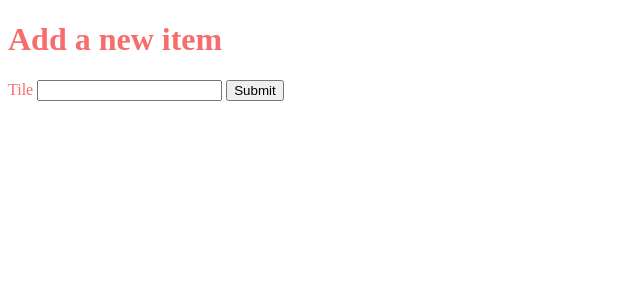
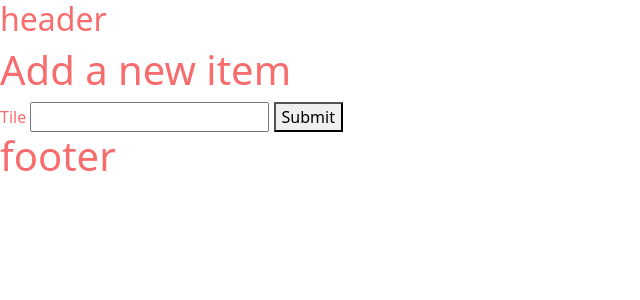
Before and after one commit to Davidgbn33/CinemaF_ilm, a PHP site: template src/View/Item/add.html.twig in a window 1280 px wide. Shown: the top 300 px of the page, without its empty margins (0-640 px from the left). Run offline with PHP 8.4, Linux system fonts and the light colour scheme; the template is opened without the code that fills it, so the values that code supplies are empty; some libraries are stand-ins or nearby versions.

Commit message:
add file header footer

```diff
--- /dev/null
+++ b/src/View/includes/_footer.html.twig
@@ -0,0 +1 @@
+<h1>footer</h1>
--- /dev/null
+++ b/src/View/includes/_header.html.twig
@@ -0,0 +1 @@
+<h2>header</h2>
--- a/src/View/layout.html.twig
+++ b/src/View/layout.html.twig
@@ -5,6 +5,7 @@
     <meta http-equiv="x-ua-compatible" content="ie=edge">
     <meta name="viewport" content="width=device-width, initial-scale=1">
     <link rel="icon" href="/assets/images/favicon.png">
+    <link href="https://cdn.jsdelivr.net/npm/bootstrap@5.3.2/dist/css/bootstrap.min.css" rel="stylesheet" integrity="sha384-T3c6CoIi6uLrA9TneNEoa7RxnatzjcDSCmG1MXxSR1GAsXEV/Dwwykc2MPK8M2HN" crossorigin="anonymous">
 
     <title>{% block title %}{% endblock %}</title>
 
@@ -13,7 +14,11 @@
 </head>
 
 <body>
-    {% block content %}{% endblock %}
-    {% block javascript %}{% endblock %}
+
+{% include "includes/_header.html.twig" %}
+{% block content %}{% endblock %}
+{% include "includes/_footer.html.twig" %}
+<script src="https://cdn.jsdelivr.net/npm/bootstrap@5.3.2/dist/js/bootstrap.bundle.min.js" integrity="sha384-C6RzsynM9kWDrMNeT87bh95OGNyZPhcTNXj1NW7RuBCsyN/o0jlpcV8Qyq46cDfL" crossorigin="anonymous"></script>
+{% block javascript %}{% endblock %}
 </body>
 </html>
--- a/src/View/login.html.twig
+++ b/src/View/login.html.twig
@@ -4,10 +4,6 @@
     <section class=" text-center text-lg-start">
         <div class="card mb-3">
             <div class="row g-0 d-flex align-items-center">
-                <div class="col-lg-4 d-none d-lg-flex">
-                    <img src="/assets/images/man-choosed-motorcycles-moto-shop-guy-black-jacket-manager-with-client.jpg" alt="Trendy Pants and Shoes"
-                         class="w-100 rounded-t-5 rounded-tr-lg-0 rounded-bl-lg-5" />
-                </div>
                 <div class="col-lg-8">
                     <h1 class="ms-5"> Please log in!</h1>
                     <div class="card-body py-5 px-md-5">
--- a/src/View/register.html.twig
+++ b/src/View/register.html.twig
@@ -4,10 +4,6 @@
     <section class=" text-center text-lg-start">
         <div class="card mb-3">
             <div class="row g-0 d-flex align-items-center">
-                <div class="col-lg-4 d-none d-lg-flex">
-                    <img src="/assets/images/man-choosed-motorcycles-moto-shop-guy-black-jacket-manager-with-client.jpg" alt="Trendy Pants and Shoes"
-                         class="w-100 rounded-t-5 rounded-tr-lg-0 rounded-bl-lg-5" />
-                </div>
                 <div class="col-lg-8">
                     <h1 class="ms-5"> Please Register!</h1>
                     <div class="card-body py-5 px-md-5">
```
